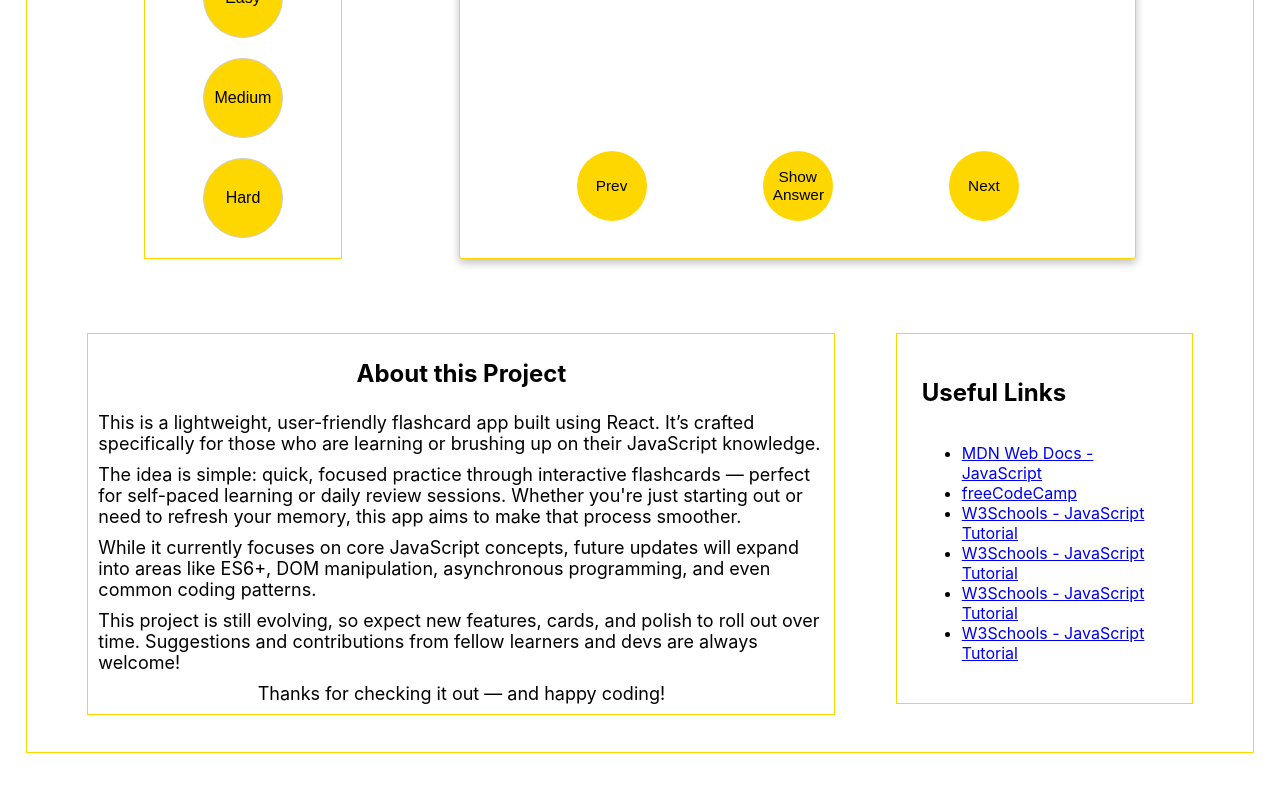
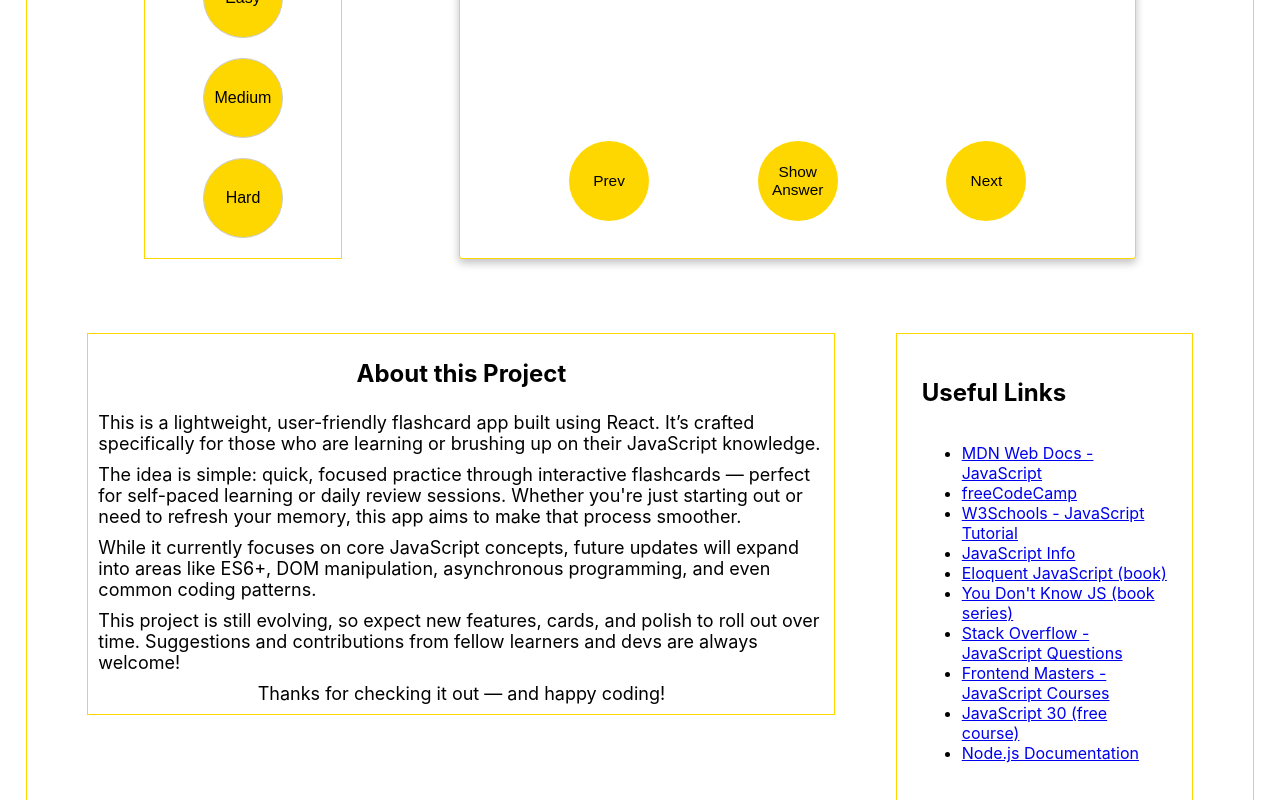
Before and after one commit to dhurrell001/JavaScript-flashcards-React, a React (Create React App) app: page / in a window 1280 px wide. Shown: the part 340-1140 px from the top of the page. Before the commit the page ends 1119 px from the top, so only its background shows below. Built offline with nearby package versions, Linux system fonts and the light colour scheme.

Commit message:
Add more useful website links

```diff
--- a/src/components/jsCard.module.css
+++ b/src/components/jsCard.module.css
@@ -42,8 +42,8 @@ button {
   background-color: gold;
   color: black;
   border: none;
-  width: 70px;
-  height: 70px;
+  width: 80px;
+  height: 80px;
   border-radius: 50%;
   padding: 5px 10px;
   cursor: pointer;
--- a/src/components/usefulLinks.jsx
+++ b/src/components/usefulLinks.jsx
@@ -1,64 +1,61 @@
 import React from "react";
 import styles from "./usefulLinks.module.css";
+
 function UsefulLinks() {
+  const links = [
+    {
+      name: "MDN Web Docs - JavaScript",
+      url: "https://developer.mozilla.org/en-US/docs/Web/JavaScript",
+    },
+    {
+      name: "freeCodeCamp",
+      url: "https://www.freecodecamp.org/",
+    },
+    {
+      name: "W3Schools - JavaScript Tutorial",
+      url: "https://www.w3schools.com/js/",
+    },
+    {
+      name: "JavaScript Info",
+      url: "https://javascript.info/",
+    },
+    {
+      name: "Eloquent JavaScript (book)",
+      url: "https://eloquentjavascript.net/",
+    },
+    {
+      name: "You Don't Know JS (book series)",
+      url: "https://github.com/getify/You-Dont-Know-JS",
+    },
+    {
+      name: "Stack Overflow - JavaScript Questions",
+      url: "https://stackoverflow.com/questions/tagged/javascript",
+    },
+    {
+      name: "Frontend Masters - JavaScript Courses",
+      url: "https://frontendmasters.com/learn/javascript/",
+    },
+    {
+      name: "JavaScript 30 (free course)",
+      url: "https://javascript30.com/",
+    },
+    {
+      name: "Node.js Documentation",
+      url: "https://nodejs.org/en/docs/",
+    },
+  ];
+
   return (
     <div className={styles["useful-links-container"]}>
       <h2>Useful Links</h2>
       <ul>
-        <li>
-          <a
-            href="https://developer.mozilla.org/en-US/docs/Web/JavaScript"
-            target="_blank"
-            rel="noopener noreferrer"
-          >
-            MDN Web Docs - JavaScript
-          </a>
-        </li>
-        <li>
-          <a
-            href="https://www.freecodecamp.org/"
-            target="_blank"
-            rel="noopener noreferrer"
-          >
-            freeCodeCamp
-          </a>
-        </li>
-        <li>
-          <a
-            href="https://www.w3schools.com/js/"
-            target="_blank"
-            rel="noopener noreferrer"
-          >
-            W3Schools - JavaScript Tutorial
-          </a>
-        </li>
-        <li>
-          <a
-            href="https://www.w3schools.com/js/"
-            target="_blank"
-            rel="noopener noreferrer"
-          >
-            W3Schools - JavaScript Tutorial
-          </a>
-        </li>
-        <li>
-          <a
-            href="https://www.w3schools.com/js/"
-            target="_blank"
-            rel="noopener noreferrer"
-          >
-            W3Schools - JavaScript Tutorial
-          </a>
-        </li>
-        <li>
-          <a
-            href="https://www.w3schools.com/js/"
-            target="_blank"
-            rel="noopener noreferrer"
-          >
-            W3Schools - JavaScript Tutorial
-          </a>
-        </li>
+        {links.map((link, index) => (
+          <li key={index}>
+            <a href={link.url} target="_blank" rel="noopener noreferrer">
+              {link.name}
+            </a>
+          </li>
+        ))}
       </ul>
     </div>
   );
```
